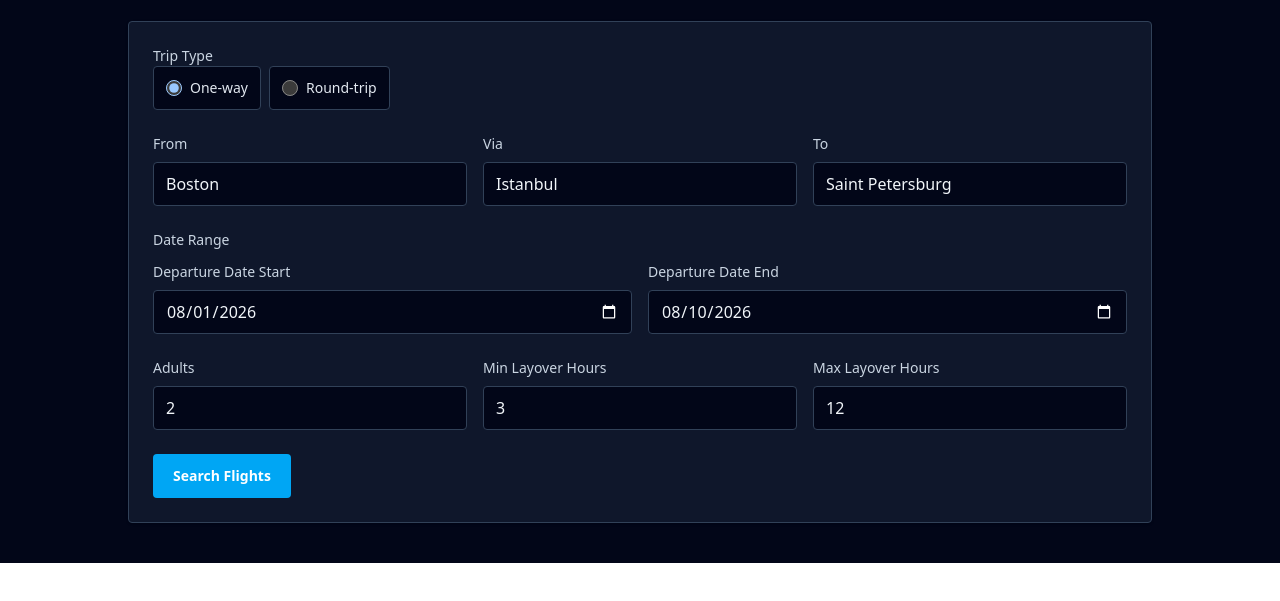
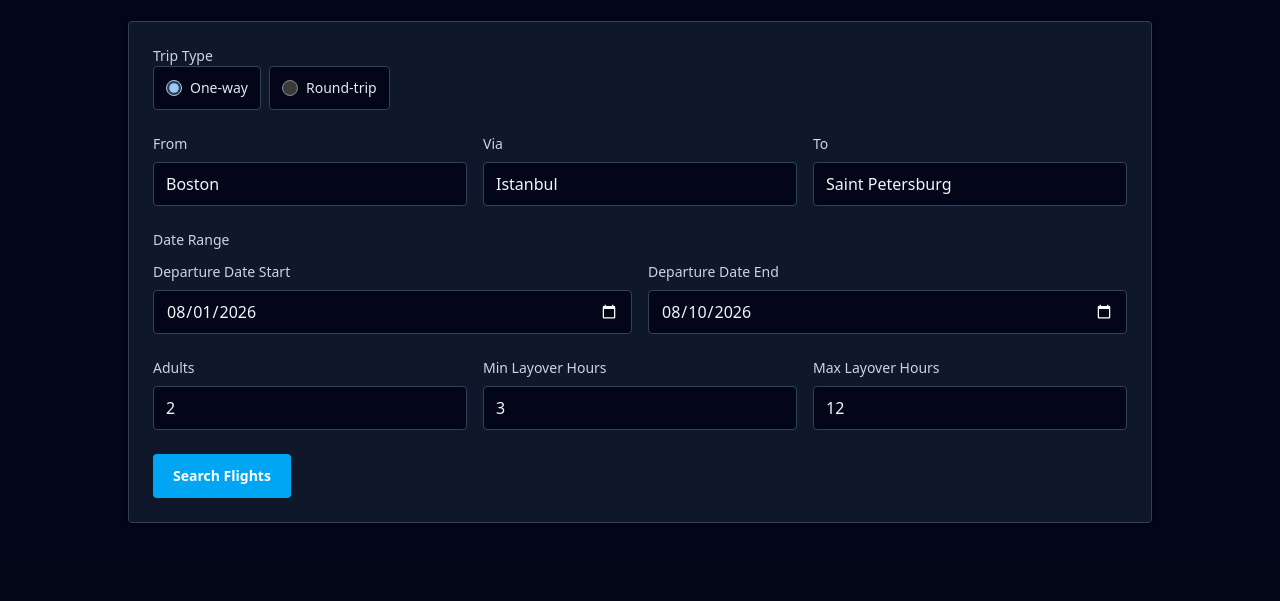
Before and after one commit to SSerg-dev/flight-search-mvp, a website built with Vite: page index.html in a window 1280 px wide. Both pictures are taken after a click on the button "Switch to dark theme". Shown: the part 111-712 px from the top of the page. Built offline with nearby package versions, Linux system fonts and the light colour scheme.

Commit message:
fix: darken full app background

```diff
--- a/src/styles/input.css
+++ b/src/styles/input.css
@@ -3,11 +3,23 @@
 @custom-variant dark (&:where(.dark, .dark *));
 
 @layer base {
-  body {
+  html,
+  body,
+  #app {
+    min-height: 100%;
+  }
+
+  body,
+  #app {
     background-color: #f8fafc;
   }
 
-  .dark body {
+  #app {
+    min-height: 100vh;
+  }
+
+  html.dark body,
+  html.dark #app {
     background-color: #020617;
     color-scheme: dark;
   }
--- /dev/null
+++ b/test/themeStyles.test.js
@@ -0,0 +1,12 @@
+import assert from 'node:assert/strict';
+import { readFileSync } from 'node:fs';
+import test from 'node:test';
+
+const stylesheet = readFileSync(new URL('../src/styles/input.css', import.meta.url), 'utf8');
+
+test('app shell has light and dark page backgrounds', () => {
+  assert.match(stylesheet, /html,\s*body,\s*#app/);
+  assert.match(stylesheet, /min-height:\s*100%/);
+  assert.match(stylesheet, /#app\s*{[\s\S]*min-height:\s*100vh/);
+  assert.match(stylesheet, /html\.dark #app\s*{[\s\S]*background-color:\s*#020617/);
+});
```
